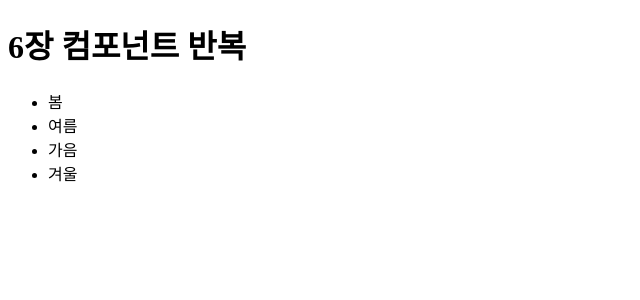
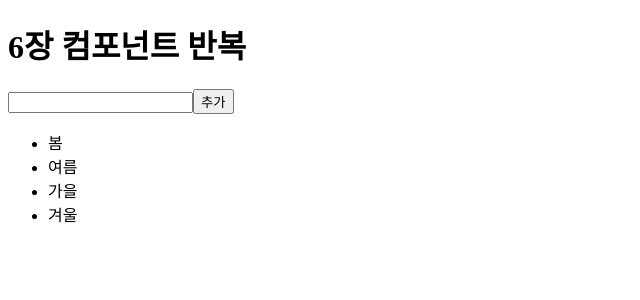
Before and after one commit to kororo11/Technology_React, a React (Create React App) app in the folder 06/hello-react/: page / in a window 1280 px wide. Shown: the top 300 px of the page, without its empty margins (0-640 px from the left). Built offline with nearby package versions, Linux system fonts and the light colour scheme.

Commit message:
데이터 추가 기능 구현하기

```diff
--- a/06/hello-react/src/IterationSample.js
+++ b/06/hello-react/src/IterationSample.js
@@ -1,11 +1,32 @@
-import React from 'react';
+import React, { useState } from 'react';
 
 const IterationSample = () => {
-	const names = ['봄', '여름', '가음', '겨울'];
-	const nameList = names.map((name, index) => <li key={index}>{name}</li>);
+	const [names, setNames] = useState([
+		{ id: 1, text: '봄' },
+		{ id: 2, text: '여름' },
+		{ id: 3, text: '가을' },
+		{ id: 4, text: '겨울' },
+	]);
+	const [inputText, setInputText] = useState('');
+	const [nextId, setNextId] = useState(5); // 새로운 항목을 추가할 때 사용할 id
+
+	const onChage = e => setInputText(e.target.value);
+	const onClick = () => {
+		const nextNames = names.concat({
+			id: nextId,
+			text: inputText,
+		});
+		setNextId(nextId + 1);
+		setNames(nextNames);
+		setInputText('');
+	};
+
+	const nameList = names.map(name => <li key={name.id}>{name.text}</li>);
 
 	return (
 		<div>
+			<input type="text" value={inputText} onChange={onChage} />
+			<button onClick={onClick}>추가</button>
 			<ul>{nameList}</ul>
 		</div>
 	);
```
